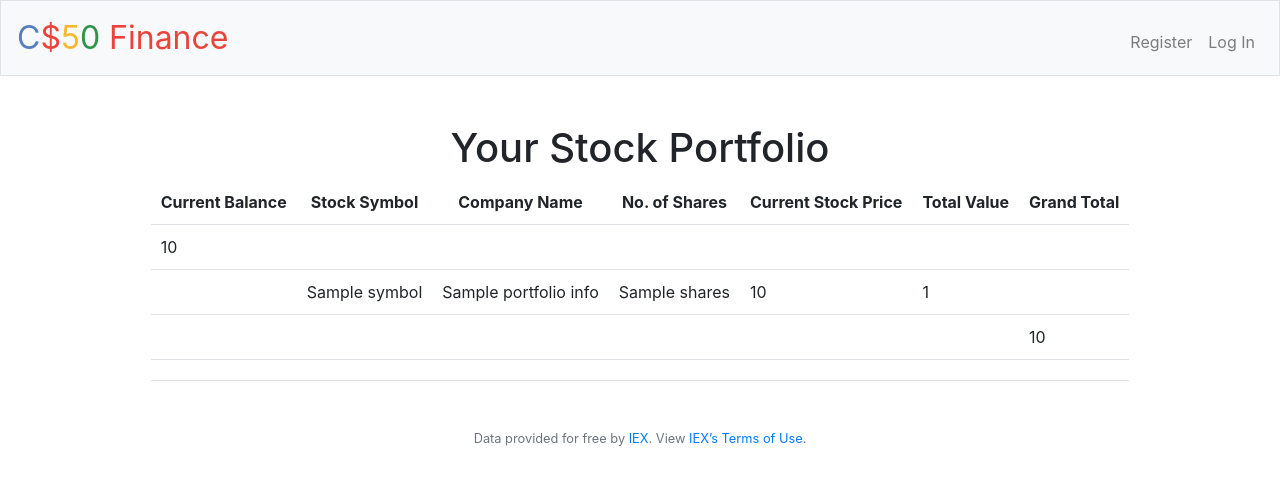
After one commit to CardinisCode/cs50_finance, a Flask app: template templates/index.html in a window 1280 px wide. The commit adds this page. Shown: the top 485 px of the page. Run offline with Flask 2, Linux system fonts and the light colour scheme; the template is opened without the code that fills it: most values are stand-ins (such as "Sample title", 1, 10 or a date in 2020); some libraries are stand-ins or nearby versions.

Commit message:
Update
Need to return to 2nd & 3rd task to ammend the buy() function.

```diff
--- a/application.py
+++ b/application.py
@@ -9,6 +9,7 @@ from werkzeug.exceptions import default_exceptions, HTTPException, InternalServe
 from werkzeug.security import check_password_hash, generate_password_hash
 
 from helpers import apology, login_required, lookup, usd
+from datetime import datetime, date
 
 # Configure application
 app = Flask(__name__)
@@ -45,14 +46,102 @@ if not os.environ.get("API_KEY"):
 @login_required
 def index():
     """Show portfolio of stocks"""
-    return apology("TODO")
+
+    # Let's first grab the current user's personal info from 'users'
+    user_id = session["user_id"]
+    # users_account = db.execute("SELECT * FROM users WHERE id = :user_id", user_id=user_id)
+    # balance = users_account[0]["cash"]
+
+    portfolio = db.execute("SELECT user_id, name, symbol, cash, shares FROM portfolio INNER JOIN users ON users.id = portfolio.user_id WHERE user_id = :user_id", user_id=user_id)
+
+    symbol = ""
+    balance = 0
+    portfolio_info = {}
+
+    for i in portfolio:
+        if i["user_id"] == user_id:
+            symbol = i["symbol"]
+            balance = round(float(i["cash"]), 2)
+            shares = int(i["shares"])
+            stock_current_value = int(lookup(symbol)["price"])
+            total_value = round(stock_current_value * shares, 2)
+
+            portfolio_info["balance"] = usd(balance)
+            portfolio_info["symbol"] = symbol
+            portfolio_info["name"] = i["name"]
+            portfolio_info["shares"] = shares
+            portfolio_info["stock_current_value"] = usd(stock_current_value)
+            portfolio_info["total_value"] = usd(total_value)
+            portfolio_info["grand_total"] = usd(balance + total_value)
+
+    return render_template("index.html", portfolio_info=portfolio_info)
 
 
 @app.route("/buy", methods=["GET", "POST"])
 @login_required
 def buy():
-    """Buy shares of stock"""
-    return apology("TODO")
+    """Display form to user"""
+    if request.method == "GET":
+        return render_template("buy.html")
+
+    else:
+        """Buy shares of stock"""
+        symbol = request.form.get("symbol")
+        if symbol == '':
+            return apology(message="No stock symbol provided!")
+
+        shares = request.form.get("shares")
+        if shares == '':
+            return apology(message="You have no specified how many shares you'd like to buy.")
+
+        elif int(shares) < 1:
+            return apology(message="You cannot purchase less than 1 stock.")
+
+        shares = int(shares)
+        stocks = lookup(symbol)
+        if stocks == None:
+            return apology(message="Not a valid Stock symbol!")
+
+        price = float(stocks["price"])
+        company_name = stocks["name"]
+        purchase_value = price * int(shares)
+        user_id = session["user_id"]
+
+        rows = db.execute("SELECT * FROM users WHERE id = :user_id", user_id=user_id)
+        balance = float(rows[0]["cash"])
+
+        final_balance = balance - purchase_value
+
+        if final_balance < 0:
+            return apology("You do not have sufficient balance for this transaction.")
+
+        purchase_value_str = "- " + str(usd(purchase_value))
+
+        trans_date = date.today()
+
+        portfolio = db.execute("SELECT user_id, symbol, shares FROM portfolio WHERE user_id = :user_id and symbol = :symbol", user_id=user_id, symbol=symbol)
+        if len(portfolio) > 0:
+            shares += int(portfolio[0]["shares"])
+
+        db.execute("INSERT INTO portfolio (user_id, name, symbol, shares) VALUES (:user_id, :name, :symbol, :shares)", user_id=user_id, name=company_name, symbol=symbol, shares=shares);
+        db.execute("INSERT INTO history (user_id, symbol, stock_price, purchase_value, date) VALUES (:user_id, :symbol, :price, :purchase_value, :date)", user_id=user_id, symbol=symbol, price=price, purchase_value=purchase_value, date=trans_date);
+        db.execute("UPDATE users SET cash = :balance WHERE id = :user_id", balance=final_balance, user_id=user_id);
+
+        stock_purchase_info = {
+            "symbol": symbol,
+            "name": stocks["name"],
+            "shares" : shares,
+            "price": usd(price),
+            "purchase_value": purchase_value_str,
+            "id": session["user_id"],
+            "user_name": rows[0]["username"],
+            "balance": usd(balance),
+            "final": usd(final_balance),
+            "date": trans_date
+        }
+
+    return render_template("bought.html", web_data=stock_purchase_info)
+
 
 
 @app.route("/history")
--- /dev/null
+++ b/templates/index.html
@@ -0,0 +1,92 @@
+{% extends "layout.html" %}
+
+{% block title %}
+    Register
+{% endblock %}
+
+{% block main %}
+    <h1> Your Stock Portfolio</h1>
+
+    <table class="center">
+        <tr class="border-bottom">
+            <th> Current Balance</th>
+            <th> Stock Symbol</th>
+            <th> Company Name</th>
+            <th> No. of Shares</th>
+            <th> Current Stock Price</th>
+            <th> Total Value</th>
+            <th> Grand Total</th>
+
+        </tr>
+
+        <tr class="border-bottom">
+            <td> {{ portfolio_info["balance"] }} </td>
+            <td></td>
+            <td></td>
+            <td></td>
+            <td></td>
+            <td>  </td>
+            <td></td>
+
+        </tr>
+
+        <tr class="border-bottom">
+            <td> </td>
+            <td> {{ portfolio_info["symbol"] }}</td>
+            <td> {{ portfolio_info["name"] }}</td>
+            <td> {{ portfolio_info["shares"] }}</td>
+            <td> {{ portfolio_info["stock_current_value"] }}</td>
+            <td> {{ portfolio_info["total_value"] }}</td>
+            <td></td>
+        </tr>
+
+        <tr class="border-bottom">
+            <td></td>
+            <td></td>
+            <td></td>
+            <td></td>
+            <td></td>
+            <td></td>
+            <td> {{ portfolio_info["grand_total"] }} </td>
+
+        </tr>
+
+        <!-- portfolio_info[i] = {
+            "symbol": symbol,
+            "name": company_name,
+            "cash": balance,
+            "shares": shares,
+            "current_share_price":stock_current_value,
+            "total_value": total_value,
+            "grand_total": grand_total
+        } -->
+
+
+
+
+
+        <tr class="border-bottom">
+            <td></td>
+            <td></td>
+            <td></td>
+            <td></td>
+            <td></td>
+            <td></td>
+            <td></td>
+        </tr>
+
+
+
+        <!-- <tr>
+            <td> </td>
+            <td></td>
+            <td></td>
+            <td></td>
+            <td></td>
+            <td> </td>
+        </tr> -->
+
+    </table>
+
+
+{% endblock %}
--- a/templates/layout.html
+++ b/templates/layout.html
@@ -25,7 +25,7 @@
         <style>
             table, th, td
             {
-                border: 1px solid black;
+                /* border: 1px solid black; */
                 padding: 10px;
             }
 
@@ -38,13 +38,23 @@
                 margin-right: auto;
             }
 
-            th {
-                background-color: rgb(240, 240, 240);
-            }
-
             td {
                 text-align: left;
             }
+
+            tr.border-bottom
+            {
+                border-bottom: 1pt solid rgb(230, 230, 230);
+            }
+
+            .successful
+            {
+                width: 100%;
+                background-color: rgb(230, 230, 230);
+                text-align: center;
+                size: 10em;
+            }
+
         </style>
 
 
@@ -60,6 +70,7 @@
             <div class="collapse navbar-collapse" id="navbar">
                 {% if session.user_id %}
                     <ul class="navbar-nav mr-auto mt-2">
+                        <li class="nav-item"><a class="nav-link" href="/">Home</a></li>
                         <li class="nav-item"><a class="nav-link" href="/quote">Quote</a></li>
                         <li class="nav-item"><a class="nav-link" href="/buy">Buy</a></li>
                         <li class="nav-item"><a class="nav-link" href="/sell">Sell</a></li>
@@ -92,7 +103,7 @@
         <footer class="small text-center text-muted">
             Data provided for free by <a href="https://iextrading.com/developer">IEX</a>. View <a href="https://iextrading.com/api-exhibit-a/">IEX’s Terms of Use</a>.
         </footer>
-
+        <link rel="stylesheet" href="https://cdn.jsdelivr.net/npm/bootstrap@4.5.3/dist/css/bootstrap.min.css" integrity="sha384-TX8t27EcRE3e/ihU7zmQxVncDAy5uIKz4rEkgIXeMed4M0jlfIDPvg6uqKI2xXr2" crossorigin="anonymous">
     </body>
 
 </html>
```
Also changed, not shown: sqlscripts.sql (added, +31 -0 lines), templates/bought.html (added, +57 -0 lines), templates/buy.html (added, +18 -0 lines), templates/test.html (added, +11 -0 lines), finance.db, 1 other file.
